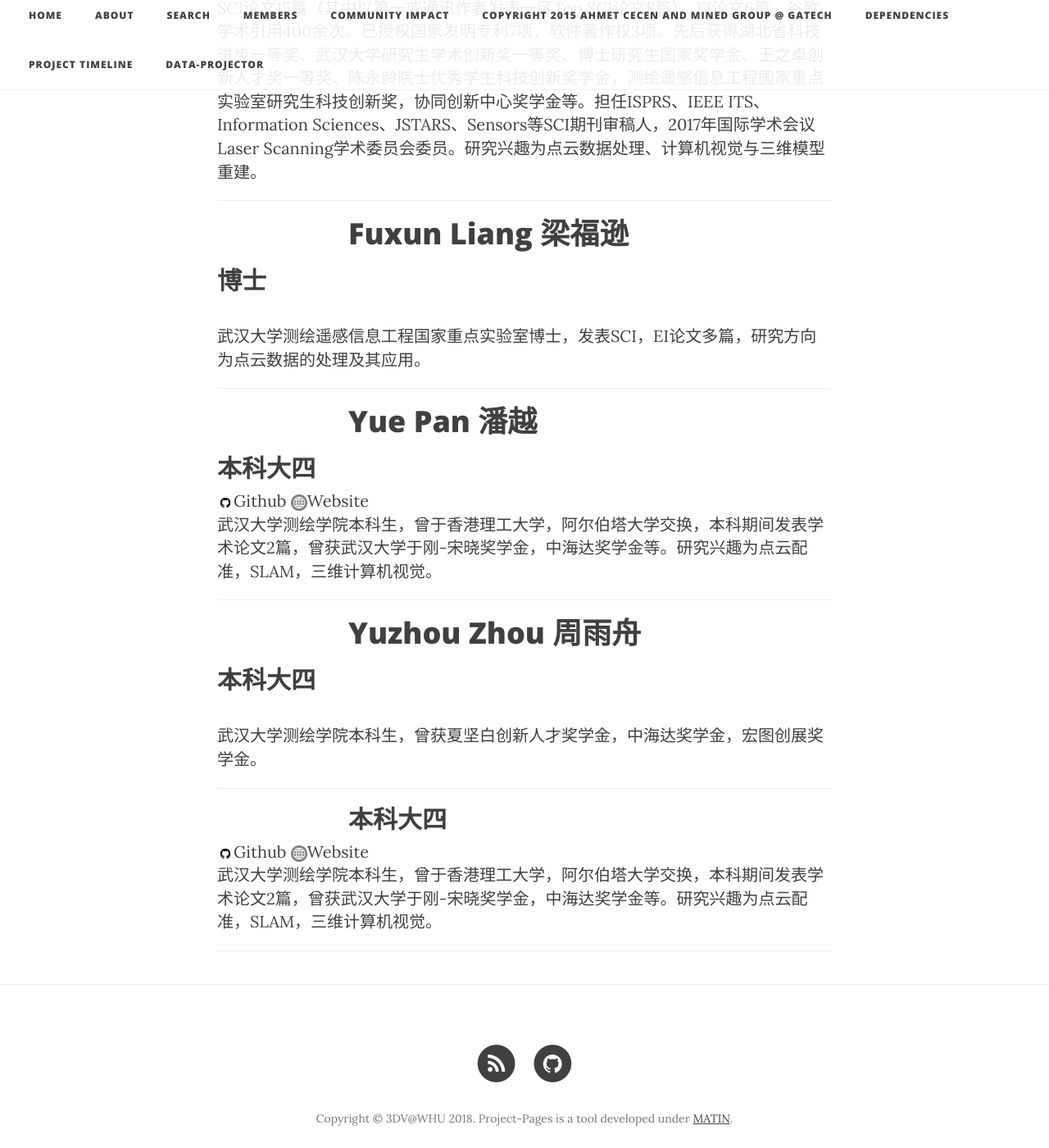
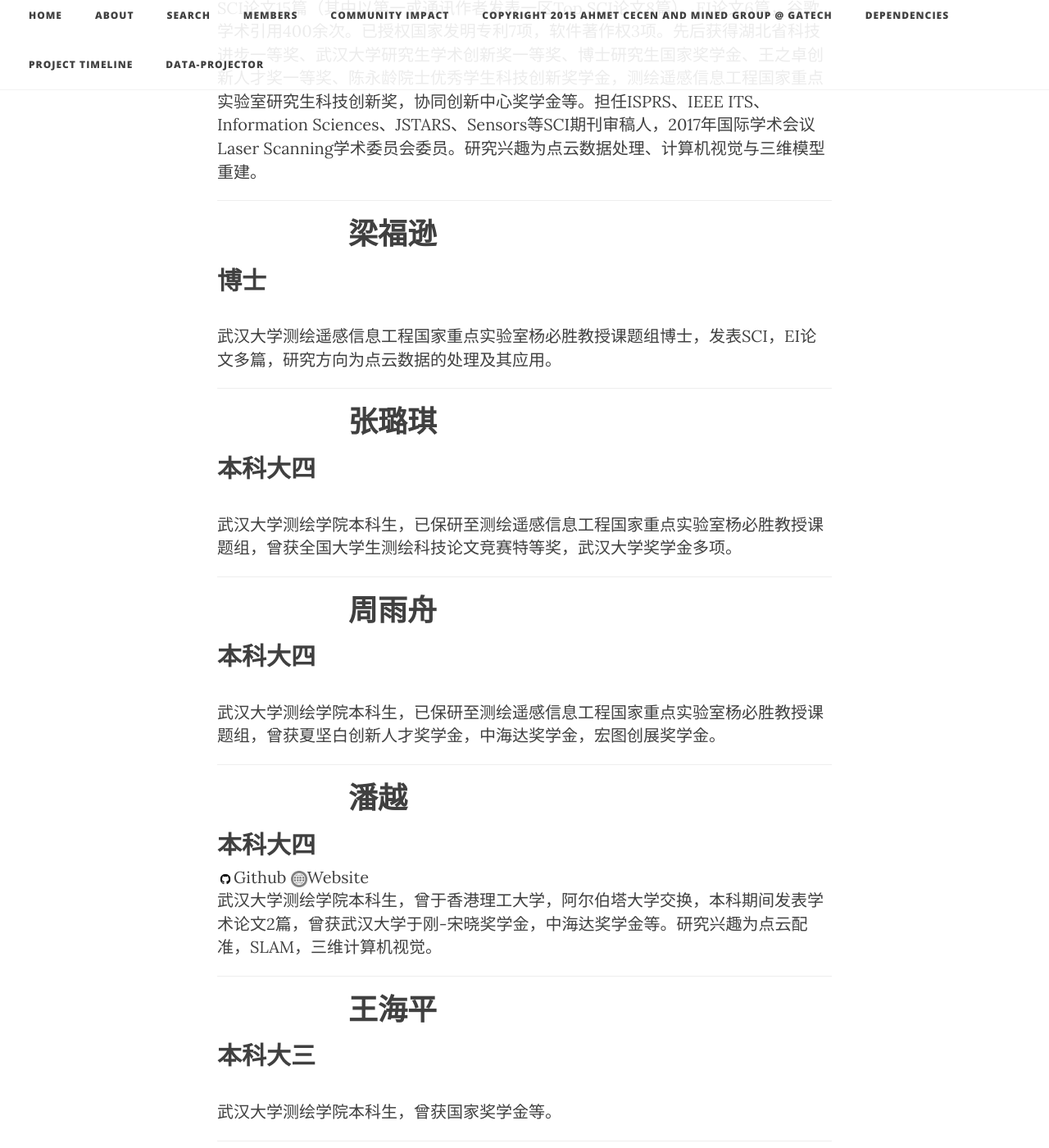
Before and after one commit to 3dvwhu/3dvwhu.github.io, a Jekyll site: the page built from members.html, in a window 1280 px wide and 1400 px high, scrolled down 552 px. Shown: the whole window at 82% size. Built offline with Jekyll 4.4.1, drawn with Linux system fonts in a browser that asks for light colours; nearby versions of some CDN libraries; some of the changed text lies outside the part shown.

Commit message:
Update members.yml

```diff
--- a/_data/members.yml
+++ b/_data/members.yml
@@ -1,36 +1,59 @@
 # Members
 
-- name: Zhen Dong 董震
+- name: 董震
   role: 博士后
   gplus: https://plus.google.com/+AhmetCecen-GPlus
   bio: 武汉大学测绘遥感信息工程国家重点实验室博士后，美国卡内基梅隆大学机器人研究所联合培养博士研究生，2018年博士后创新人才支持计划获得者。博士期间共发表SCI论文15篇（其中以第一或通讯作者发表一区Top SCI论文8篇）、EI论文6篇，谷歌学术引用400余次。已授权国家发明专利7项，软件著作权3项。先后获得湖北省科技进步一等奖、武汉大学研究生学术创新奖一等奖、博士研究生国家奖学金、王之卓创新人才奖一等奖、陈永龄院士优秀学生科技创新奖学金，测绘遥感信息工程国家重点实验室研究生科技创新奖，协同创新中心奖学金等。担任ISPRS、IEEE ITS、Information Sciences、JSTARS、Sensors等SCI期刊审稿人，2017年国际学术会议Laser Scanning学术委员会委员。研究兴趣为点云数据处理、计算机视觉与三维模型重建。
   visible: true
 
-- name: Fuxun Liang 梁福逊
+- name: 梁福逊
   role: 博士
-  bio:  武汉大学测绘遥感信息工程国家重点实验室博士，发表SCI，EI论文多篇，研究方向为点云数据的处理及其应用。
+  bio:  武汉大学测绘遥感信息工程国家重点实验室杨必胜教授课题组博士，发表SCI，EI论文多篇，研究方向为点云数据的处理及其应用。
   visible: true
 
-- name: Yue Pan 潘越
+- name: 张璐琪
+  role: 本科大四
+  bio: 武汉大学测绘学院本科生，已保研至测绘遥感信息工程国家重点实验室杨必胜教授课题组，曾获全国大学生测绘科技论文竞赛特等奖，武汉大学奖学金多项。
+  visible: true
+
+- name: 周雨舟
+  role: 本科大四
+  bio: 武汉大学测绘学院本科生，已保研至测绘遥感信息工程国家重点实验室杨必胜教授课题组，曾获夏坚白创新人才奖学金，中海达奖学金，宏图创展奖学金。
+  visible: true
+
+- name: 潘越
   role: 本科大四
   github: YuePanEdward
   bio: 武汉大学测绘学院本科生，曾于香港理工大学，阿尔伯塔大学交换，本科期间发表学术论文2篇，曾获武汉大学于刚-宋晓奖学金，中海达奖学金等。研究兴趣为点云配准，SLAM，三维计算机视觉。
   url: yuepanedward.github.io
   visible: true
 
-- name: Yuzhou Zhou 周雨舟
-  role: 本科大四
-  bio: 武汉大学测绘学院本科生，曾获夏坚白创新人才奖学金，中海达奖学金，宏图创展奖学金。
+- name:  王海平
+  role: 本科大三
+  bio: 武汉大学测绘学院本科生，曾获国家奖学金等。
   visible: true
 
-- name:
-  role: 本科大四
-  github: YuePanEdward
-  bio: 武汉大学测绘学院本科生，曾于香港理工大学，阿尔伯塔大学交换，本科期间发表学术论文2篇，曾获武汉大学于刚-宋晓奖学金，中海达奖学金等。研究兴趣为点云配准，SLAM，三维计算机视觉。
-  url: yuepanedward.github.io
+- name:  赵昕
+  role: 本科大三
+  bio: 武汉大学测绘学院本科生，曾获奖学金多项。
   visible: true
 
-- name: Yuzhou Zhou 周雨舟
+- name:  朱本鑫
+  role: 本科大三
+  bio: 武汉大学测绘学院本科生，曾获奖学金多项。
+  visible: true
+
+- name:  刘尚义
+  role: 本科大三
+  bio: 武汉大学测绘学院本科生，曾获奖学金多项。
+  visible: true
+
+- name:  戴雨杭
+  role: 本科大三
+  bio: 武汉大学测绘学院本科生，曾获奖学金多项。
+  visible: true
+
+- name: 周雨舟
   img:
   role: 本科大四
   bio: 武汉大学测绘学院本科生，曾获
```
